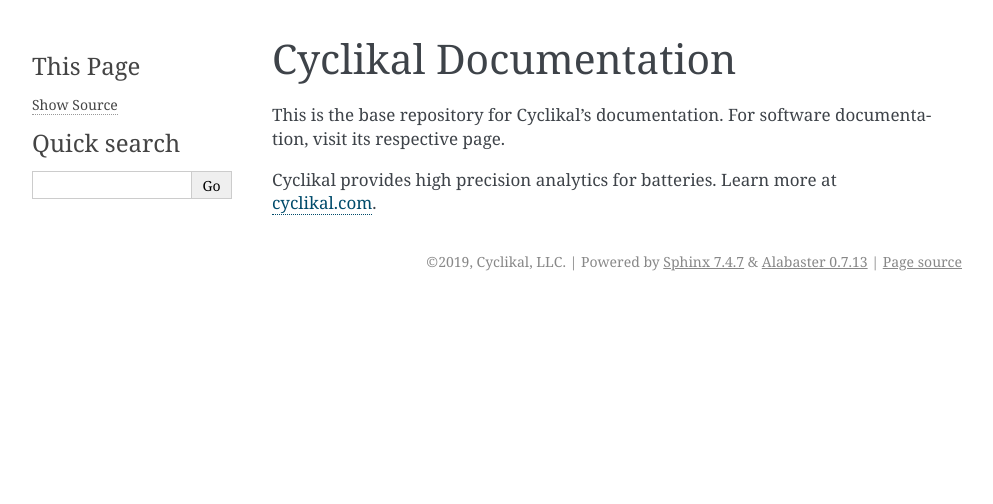
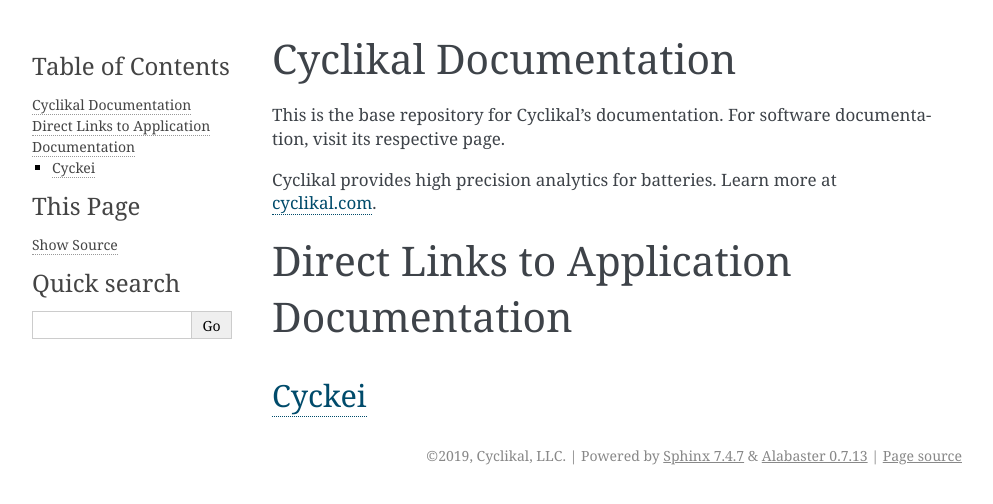
Before and after one commit to cyclikal/cyclikal-documentation, a Sphinx documentation site: the page built from docs/index.rst, in a window 1280 px wide. Shown: the top 504 px of the page, without its empty margins (148-1141 px from the left). Built offline with Sphinx 7.4.7, drawn with Linux system fonts in a browser that asks for light colours.

Commit message:
add direct links

```diff
--- a/docs/index.rst
+++ b/docs/index.rst
@@ -12,5 +12,12 @@
 
 Cyclikal provides high precision analytics for batteries. Learn more at `cyclikal.com`_.
 
+Direct Links to Application Documentation
+=========================================
+
+`Cyckei`_
+^^^^^^^^^
+
 
 .. _cyclikal.com: http://cyclikal.com
+.. _Cyckei: https://docs.cyclikal.com/projects/cyckei/en/stable/
```
Also changed, not shown: README.md (line endings or trailing spaces).
